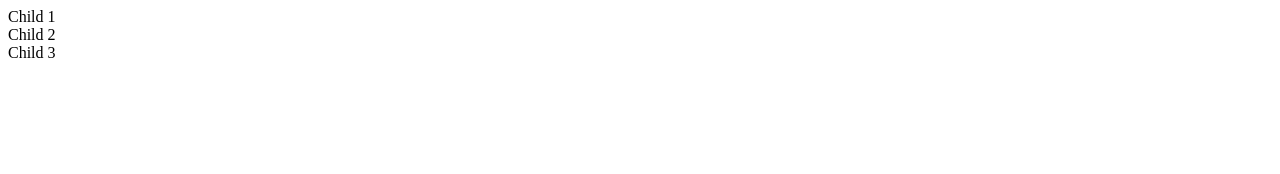
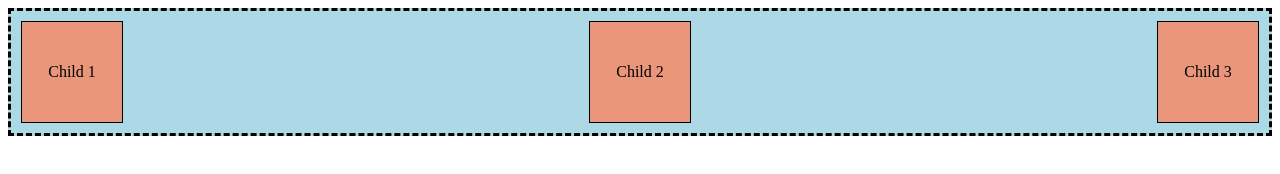
Before and after one commit to Annie-Huang/mutation-observer, a website: page index.html in a window 1280 px wide. Drawn offline with Linux system fonts and the light colour scheme.

Commit message:
Add style.css

```diff
--- a/index.html
+++ b/index.html
@@ -7,6 +7,8 @@
       content="width=device-width, user-scalable=no, initial-scale=1.0, maximum-scale=1.0, minimum-scale=1.0"
     />
     <meta http-equiv="X-UA-Compatible" content="ie=edge" />
+    <link rel="stylesheet" href="style.css" />
+    <script src="script.js" defer></script>
     <title>Document</title>
   </head>
   <body>
--- /dev/null
+++ b/style.css
@@ -0,0 +1,15 @@
+.parent {
+  background-color: lightblue;
+  display: flex;
+  justify-content: space-between;
+  border: dashed;
+  padding: 10px;
+}
+.child {
+  min-width: 100px;
+  aspect-ratio: 1;
+  border: 1px solid;
+  background-color: darksalmon;
+  display: grid;
+  place-content: center;
+}
```
